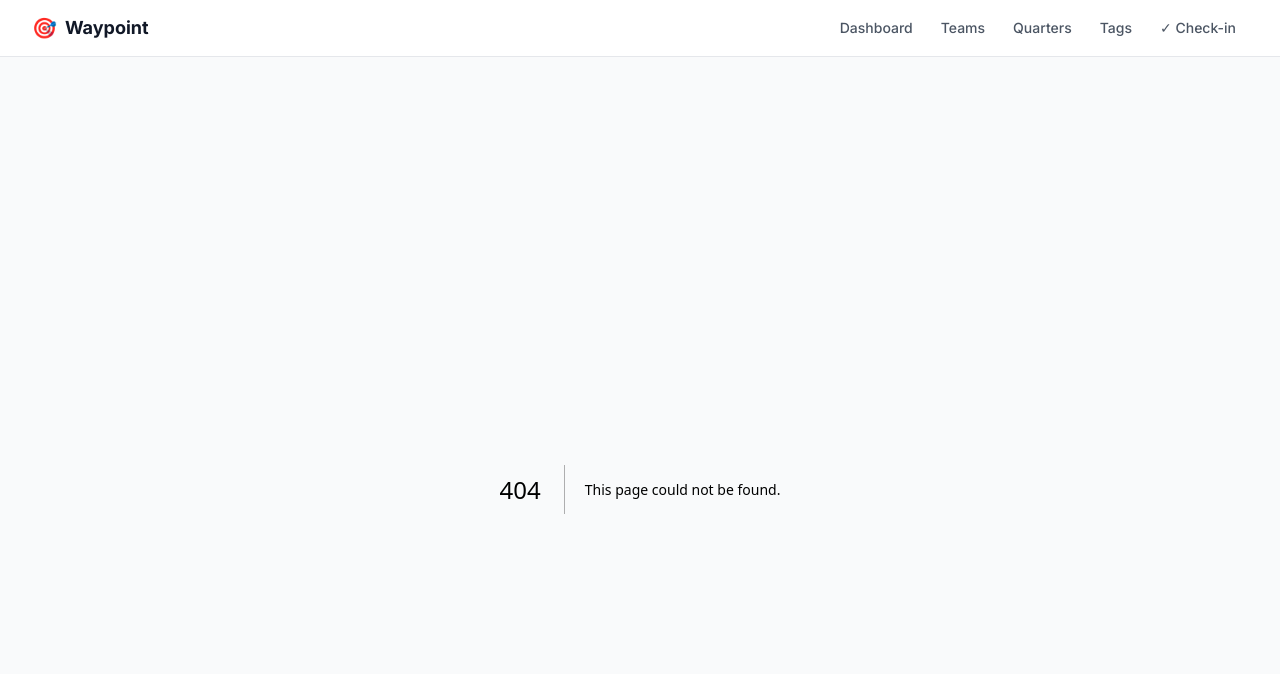
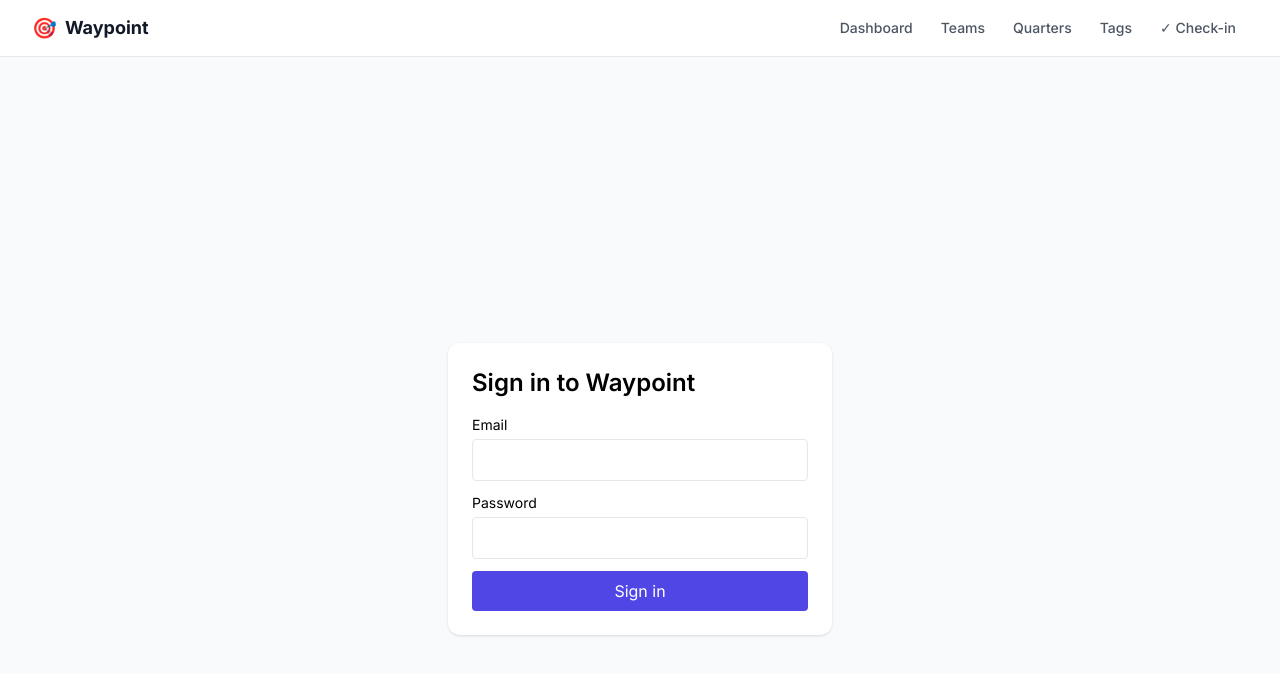
Before and after one commit to stebennett/waypoint-okr, a Next.js app: page /login in a window 1280 px wide. Before the commit this address had no page. Shown: the top 674 px of the page. Built offline with nearby package versions, Linux system fonts and the light colour scheme; no server answers.

Commit message:
feat(auth): add /login page and form

```diff
--- /dev/null
+++ b/app/login/LoginForm.tsx
@@ -0,0 +1,80 @@
+"use client"
+import { signIn } from "next-auth/react"
+import { useState } from "react"
+
+export default function LoginForm({
+  callbackUrl,
+  error,
+  slackEnabled,
+}: {
+  callbackUrl: string
+  error?: string
+  slackEnabled: boolean
+}) {
+  const [email, setEmail] = useState("")
+  const [password, setPassword] = useState("")
+  const [pending, setPending] = useState(false)
+  const [localError, setLocalError] = useState<string | null>(
+    error ? "Invalid email or password" : null
+  )
+
+  async function handleSubmit(e: React.FormEvent) {
+    e.preventDefault()
+    setPending(true)
+    setLocalError(null)
+    const res = await signIn("credentials", {
+      email,
+      password,
+      redirect: false,
+      callbackUrl,
+    })
+    setPending(false)
+    if (res?.error) {
+      setLocalError("Invalid email or password")
+    } else {
+      window.location.href = res?.url ?? callbackUrl
+    }
+  }
+
+  return (
+    <form onSubmit={handleSubmit} className="space-y-3">
+      <div>
+        <label className="block text-sm mb-1">Email</label>
+        <input
+          type="email"
+          required
+          value={email}
+          onChange={(e) => setEmail(e.target.value)}
+          className="w-full border rounded px-3 py-2"
+        />
+      </div>
+      <div>
+        <label className="block text-sm mb-1">Password</label>
+        <input
+          type="password"
+          required
+          value={password}
+          onChange={(e) => setPassword(e.target.value)}
+          className="w-full border rounded px-3 py-2"
+        />
+      </div>
+      {localError && <p className="text-red-600 text-sm">{localError}</p>}
+      <button
+        type="submit"
+        disabled={pending}
+        className="w-full bg-indigo-600 text-white rounded py-2 disabled:opacity-50"
+      >
+        {pending ? "Signing in…" : "Sign in"}
+      </button>
+      {slackEnabled && (
+        <button
+          type="button"
+          onClick={() => signIn("slack", { callbackUrl })}
+          className="w-full border rounded py-2"
+        >
+          Continue with Slack
+        </button>
+      )}
+    </form>
+  )
+}
--- /dev/null
+++ b/app/login/page.tsx
@@ -0,0 +1,27 @@
+import { redirect } from "next/navigation"
+import { getSession } from "@/lib/auth/session"
+import LoginForm from "./LoginForm"
+
+export default async function LoginPage({
+  searchParams,
+}: {
+  searchParams: Promise<{ callbackUrl?: string; error?: string }>
+}) {
+  const session = await getSession()
+  const params = await searchParams
+  if (session?.user) redirect(params.callbackUrl ?? "/")
+
+  const slackEnabled = !!process.env.SLACK_CLIENT_ID
+  return (
+    <div className="min-h-screen flex items-center justify-center p-6">
+      <div className="w-full max-w-sm bg-white p-6 rounded-xl shadow">
+        <h1 className="text-2xl font-semibold mb-4">Sign in to Waypoint</h1>
+        <LoginForm
+          callbackUrl={params.callbackUrl ?? "/"}
+          error={params.error}
+          slackEnabled={slackEnabled}
+        />
+      </div>
+    </div>
+  )
+}
```
